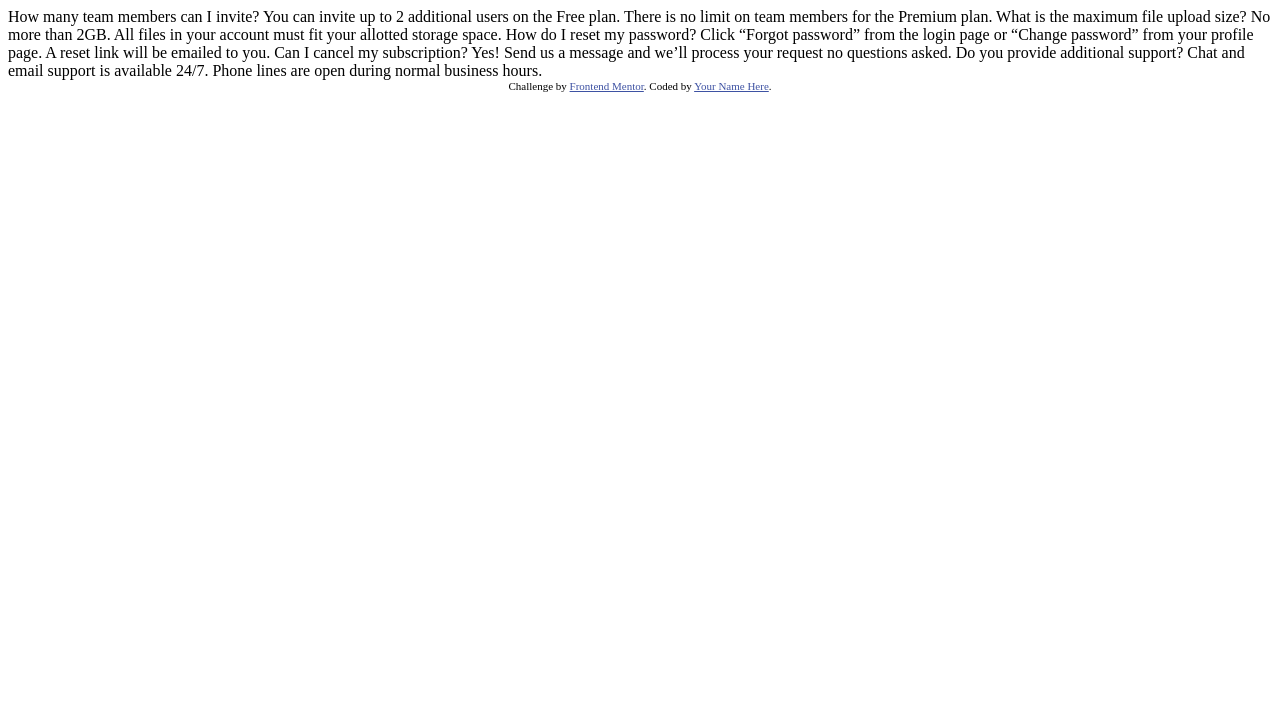
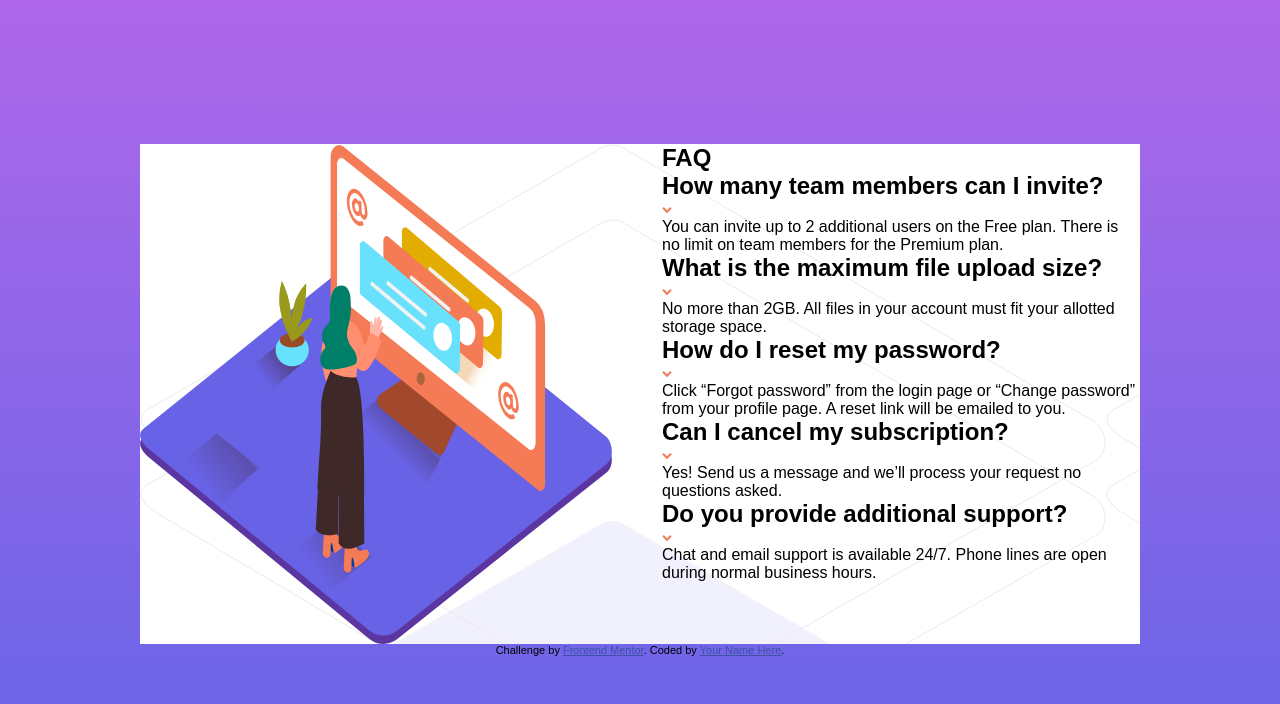
Before and after one commit to POLEC4T/challenge-5-faq_accordion_card_main, a plain HTML site: page index.html in a window 1280 px wide. Drawn offline with Linux system fonts and the light colour scheme.

Commit message:
Update index.html

```diff
--- a/index.html
+++ b/index.html
@@ -5,36 +5,92 @@
   <meta name="viewport" content="width=device-width, initial-scale=1.0"> <!-- displays site properly based on user's device -->
 
   <link rel="icon" type="image/png" sizes="32x32" href="./images/favicon-32x32.png">
+  <link rel="stylesheet" href="./css/index-style.css">
 
   <title>Frontend Mentor | FAQ Accordion Card</title>
 
   <!-- Feel free to remove these styles or customise in your own stylesheet 👍 -->
   <style>
-    .attribution { font-size: 11px; text-align: center; }
-    .attribution a { color: hsl(228, 45%, 44%); }
+
   </style>
 </head>
 <body>
-  How many team members can I invite?
-  You can invite up to 2 additional users on the Free plan. There is no limit on
-  team members for the Premium plan.
 
-  What is the maximum file upload size?
-  No more than 2GB. All files in your account must fit your allotted storage space.
+  <main>
+    <img src="./images/illustration-woman-online-desktop.svg" alt="">
+    <aside>
+      <h1>FAQ</h1>
+      <ul>
 
-  How do I reset my password?
-  Click “Forgot password” from the login page or “Change password” from your profile page.
-  A reset link will be emailed to you.
 
-  Can I cancel my subscription?
-  Yes! Send us a message and we’ll process your request no questions asked.
 
-  Do you provide additional support?
-  Chat and email support is available 24/7. Phone lines are open during normal business hours.
+        <li>
+          <div>
+            <h2>
+              How many team members can I invite?
+            </h2>
+            <img src="./images/icon-arrow-down.svg" alt="arrow">
+          </div>
+          <p> You can invite up to 2 additional users on the Free plan. There is no limit on
+            team members for the Premium plan.</p>
+        </li>
 
-  <div class="attribution">
+        <li>
+          <div>
+            <h2>
+              What is the maximum file upload size?
+            </h2>
+            <img src="./images/icon-arrow-down.svg" alt="arrow">
+          </div>
+          <p>
+            No more than 2GB. All files in your account must fit your allotted storage space.</p>
+        </li>
+
+        <li>
+          <div>
+            <h2>
+              How do I reset my password?
+
+            </h2>
+            <img src="./images/icon-arrow-down.svg" alt="arrow">
+          </div>
+          <p>Click “Forgot password” from the login page or “Change password” from your profile page.
+            A reset link will be emailed to you.</p>
+        </li>
+
+        <li>
+          <div>
+            <h2>
+              Can I cancel my subscription?
+            </h2>
+            <img src="./images/icon-arrow-down.svg" alt="arrow">
+          </div>
+          <p>Yes! Send us a message and we’ll process your request no questions asked.
+          </p>
+        </li>
+
+        <li>
+          <div>
+            <h2>
+              Do you provide additional support?
+            </h2>
+            <img src="./images/icon-arrow-down.svg" alt="arrow">
+          </div>
+          <p>Chat and email support is available 24/7. Phone lines are open during normal business hours.
+          </p>
+        </li>
+      </ul>
+    </aside>
+  </main>
+
+
+
+
+
+
+  <footer class="attribution">
     Challenge by <a href="https://www.frontendmentor.io?ref=challenge" target="_blank">Frontend Mentor</a>.
     Coded by <a href="#">Your Name Here</a>.
-  </div>
+  </footer>
 </body>
 </html>
```
